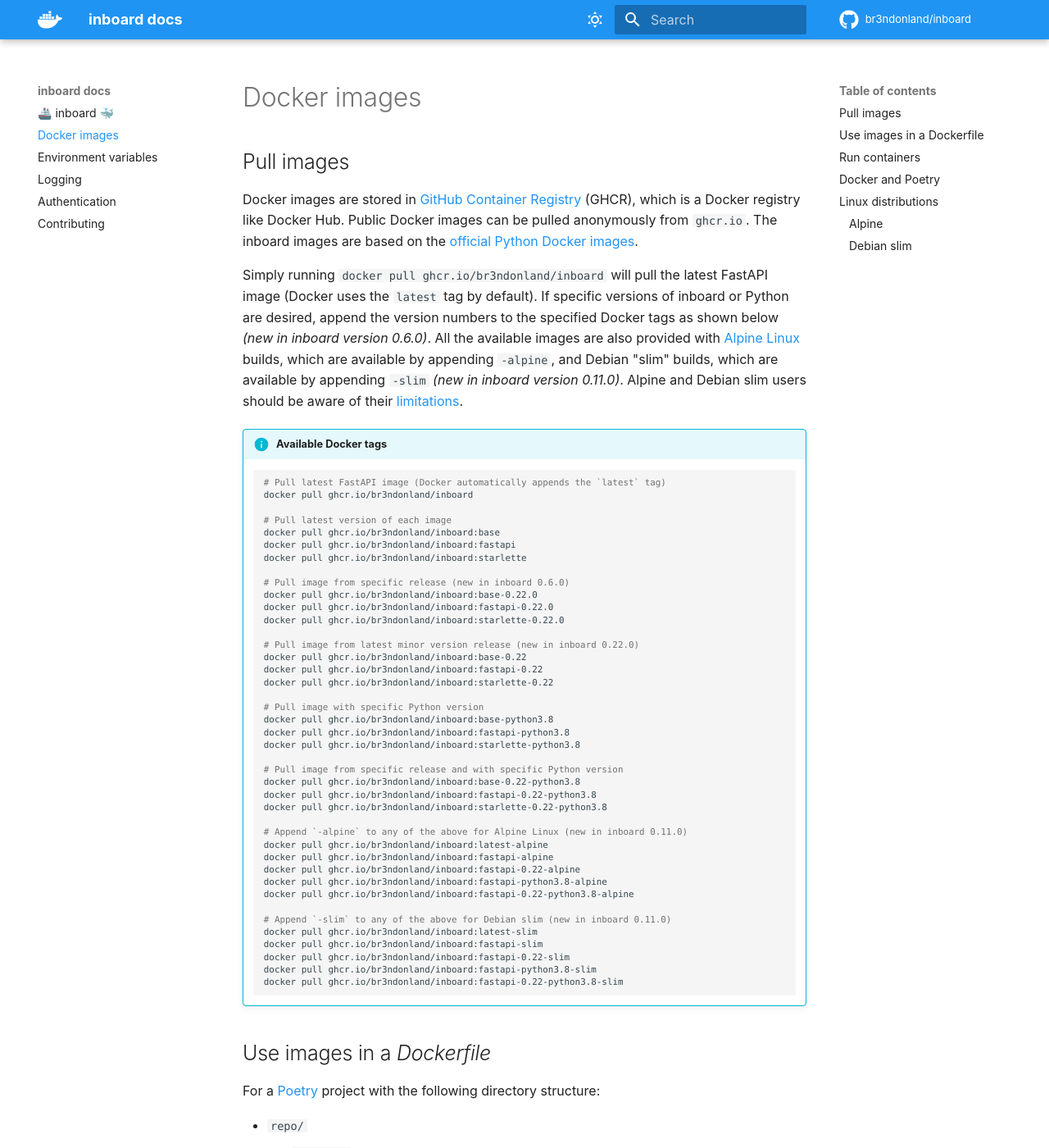
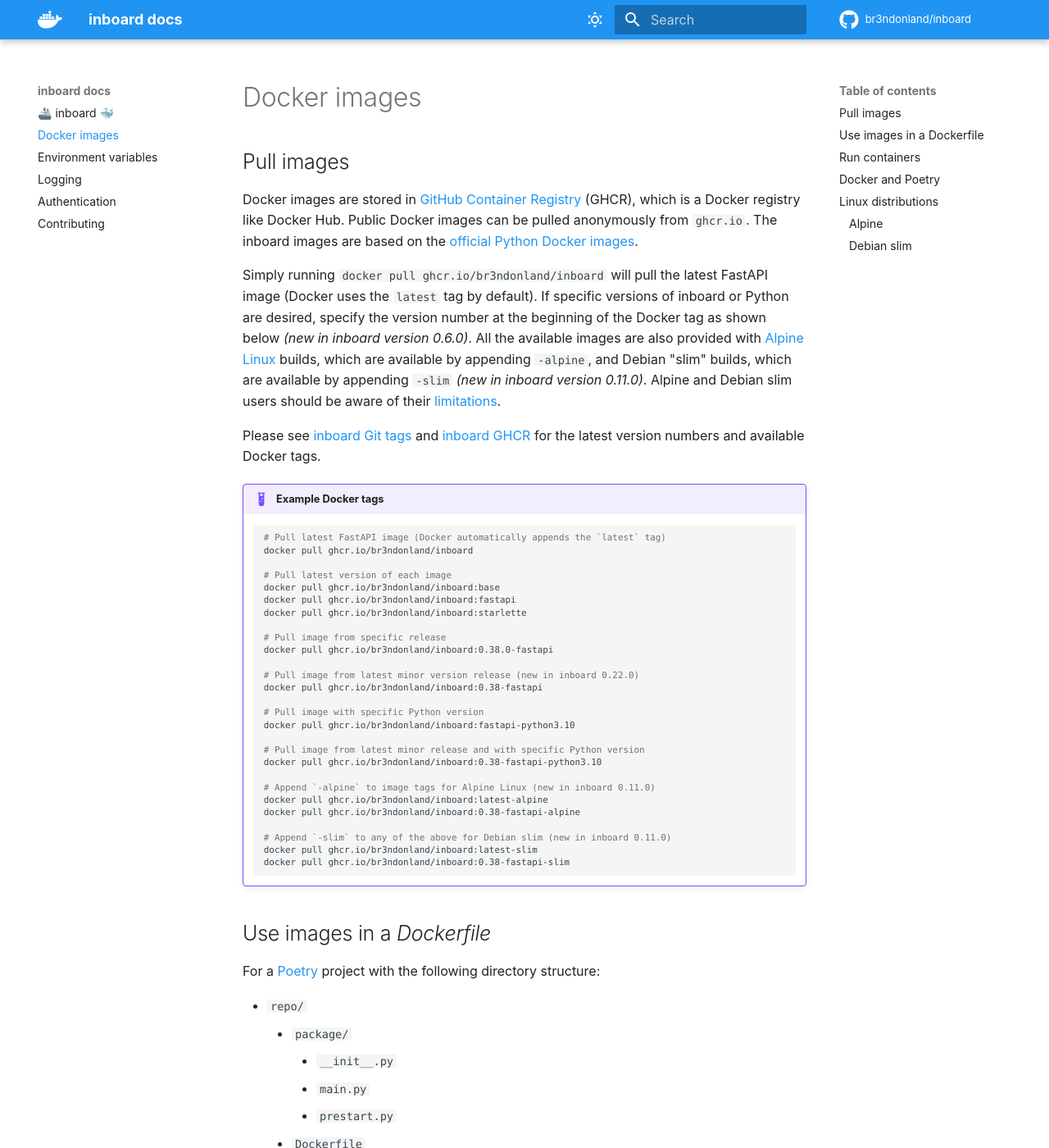
Before and after one commit to br3ndonland/inboard, an MkDocs documentation site: the page built from docs/docker.md, in a window 1280 px wide and 1400 px high. Shown: the whole window at 82% size. Built offline with MkDocs 1.6.1 and Material for MkDocs 9.7.7, drawn with Linux system fonts in a browser that asks for light colours; comment, search, counter and statistics services are not loaded.

Commit message:
Update Docker tag syntax for inboard releases
Originally, inboard just provided three Docker images, tagged with
`base`, `fastapi`, and `starlette` based on the dependencies installed,
and appended inboard version numbers when Git tags were pushed.

Appending version numbers to Docker tags can result in confusing syntax.
For example, `ghcr.io/br3ndonland/inboard:fastapi-0.35-alpine` refers to
inboard 0.35, but some users could interpret this as FastAPI 0.35.

This commit will add the inboard version number to the beginning of all
Docker tags to avoid this confusion.

before: `ghcr.io/br3ndonland/inboard:fastapi-0.35-alpine`
after:  `ghcr.io/br3ndonland/inboard:0.35-fastapi-alpine`

The original syntax will remain supported for backward compatibility,
so either the "before" or "after" syntax shown above will work.

````diff
--- a/docs/docker.md
+++ b/docs/docker.md
@@ -4,9 +4,11 @@
 
 Docker images are stored in [GitHub Container Registry](https://docs.github.com/en/packages/working-with-a-github-packages-registry/working-with-the-container-registry) (GHCR), which is a Docker registry like Docker Hub. Public Docker images can be pulled anonymously from `ghcr.io`. The inboard images are based on the [official Python Docker images](https://hub.docker.com/_/python).
 
-Simply running `docker pull ghcr.io/br3ndonland/inboard` will pull the latest FastAPI image (Docker uses the `latest` tag by default). If specific versions of inboard or Python are desired, append the version numbers to the specified Docker tags as shown below _(new in inboard version 0.6.0)_. All the available images are also provided with [Alpine Linux](https://alpinelinux.org/) builds, which are available by appending `-alpine`, and Debian "slim" builds, which are available by appending `-slim` _(new in inboard version 0.11.0)_. Alpine and Debian slim users should be aware of their [limitations](#linux-distributions).
+Simply running `docker pull ghcr.io/br3ndonland/inboard` will pull the latest FastAPI image (Docker uses the `latest` tag by default). If specific versions of inboard or Python are desired, specify the version number at the beginning of the Docker tag as shown below _(new in inboard version 0.6.0)_. All the available images are also provided with [Alpine Linux](https://alpinelinux.org/) builds, which are available by appending `-alpine`, and Debian "slim" builds, which are available by appending `-slim` _(new in inboard version 0.11.0)_. Alpine and Debian slim users should be aware of their [limitations](#linux-distributions).
 
-!!! info "Available Docker tags"
+Please see [inboard Git tags](https://github.com/br3ndonland/inboard/tags) and [inboard GHCR](https://github.com/br3ndonland/inboard/pkgs/container/inboard) for the latest version numbers and available Docker tags.
+
+!!! example "Example Docker tags"
 
     ```sh
     # Pull latest FastAPI image (Docker automatically appends the `latest` tag)
@@ -17,39 +19,25 @@
     docker pull ghcr.io/br3ndonland/inboard:fastapi
     docker pull ghcr.io/br3ndonland/inboard:starlette
 
-    # Pull image from specific release (new in inboard 0.6.0)
-    docker pull ghcr.io/br3ndonland/inboard:base-0.22.0
-    docker pull ghcr.io/br3ndonland/inboard:fastapi-0.22.0
-    docker pull ghcr.io/br3ndonland/inboard:starlette-0.22.0
+    # Pull image from specific release
+    docker pull ghcr.io/br3ndonland/inboard:0.38.0-fastapi
 
     # Pull image from latest minor version release (new in inboard 0.22.0)
-    docker pull ghcr.io/br3ndonland/inboard:base-0.22
-    docker pull ghcr.io/br3ndonland/inboard:fastapi-0.22
-    docker pull ghcr.io/br3ndonland/inboard:starlette-0.22
+    docker pull ghcr.io/br3ndonland/inboard:0.38-fastapi
 
     # Pull image with specific Python version
-    docker pull ghcr.io/br3ndonland/inboard:base-python3.8
-    docker pull ghcr.io/br3ndonland/inboard:fastapi-python3.8
-    docker pull ghcr.io/br3ndonland/inboard:starlette-python3.8
+    docker pull ghcr.io/br3ndonland/inboard:fastapi-python3.10
 
-    # Pull image from specific release and with specific Python version
-    docker pull ghcr.io/br3ndonland/inboard:base-0.22-python3.8
-    docker pull ghcr.io/br3ndonland/inboard:fastapi-0.22-python3.8
-    docker pull ghcr.io/br3ndonland/inboard:starlette-0.22-python3.8
+    # Pull image from latest minor release and with specific Python version
+    docker pull ghcr.io/br3ndonland/inboard:0.38-fastapi-python3.10
 
-    # Append `-alpine` to any of the above for Alpine Linux (new in inboard 0.11.0)
+    # Append `-alpine` to image tags for Alpine Linux (new in inboard 0.11.0)
     docker pull ghcr.io/br3ndonland/inboard:latest-alpine
-    docker pull ghcr.io/br3ndonland/inboard:fastapi-alpine
-    docker pull ghcr.io/br3ndonland/inboard:fastapi-0.22-alpine
-    docker pull ghcr.io/br3ndonland/inboard:fastapi-python3.8-alpine
-    docker pull ghcr.io/br3ndonland/inboard:fastapi-0.22-python3.8-alpine
+    docker pull ghcr.io/br3ndonland/inboard:0.38-fastapi-alpine
 
     # Append `-slim` to any of the above for Debian slim (new in inboard 0.11.0)
     docker pull ghcr.io/br3ndonland/inboard:latest-slim
-    docker pull ghcr.io/br3ndonland/inboard:fastapi-slim
-    docker pull ghcr.io/br3ndonland/inboard:fastapi-0.22-slim
-    docker pull ghcr.io/br3ndonland/inboard:fastapi-python3.8-slim
-    docker pull ghcr.io/br3ndonland/inboard:fastapi-0.22-python3.8-slim
+    docker pull ghcr.io/br3ndonland/inboard:0.38-fastapi-slim
     ```
 
 ## Use images in a _Dockerfile_
````
Also changed, not shown: 1 other file.
